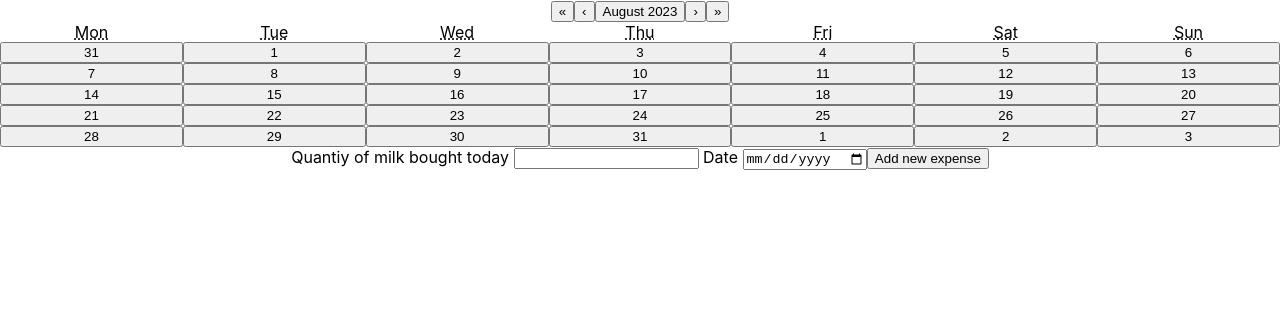
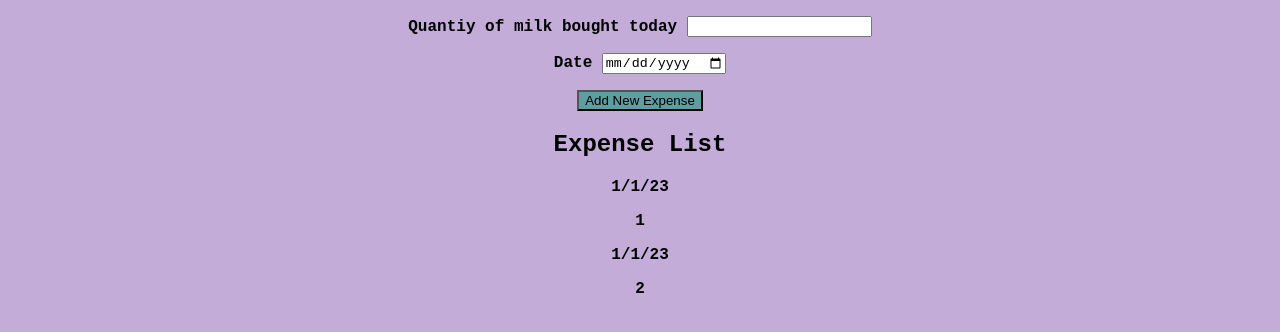
Before and after one commit to prernalele/doodhwala, a React (Create React App) app: page / in a window 1280 px wide. Shown: the top 332 px of the page. Built offline with nearby package versions, Linux system fonts and the light colour scheme.

Commit message:
(feat):improving ExpenseListCard

```diff
--- a/src/App.js
+++ b/src/App.js
@@ -1,18 +1,29 @@
 import "./App.css";
-import React from "react";
-import CustomCalendar from "./Components/CustomCalendar";
+import React, { useState } from "react";
 import NewExpense from "./Components/NewExpense";
-// import Calendar from "./Components/Calendar";
+import ExpenseListCard from "./Components/ExpenseListCard";
 
 function App() {
-  const addExpenseHandler = () => {
-    console.log("asdhahda");
-    return <NewExpense />;
+  const initialExpenses = [
+    { quantity: "1", date: "1/1/23" },
+    {
+      quantity: "2",
+      date: "1/1/23",
+    },
+  ];
+  const [expenses, setExpenses] = useState(initialExpenses);
+
+  const clickHandler = (quantity, date) => {
+    setExpenses((prevExpense) => {
+      return [...prevExpense, { quantity: quantity, date }];
+    });
   };
   return (
     <div className="App">
-      <CustomCalendar />
-      <NewExpense onClick={addExpenseHandler}> Add New expense </NewExpense>
+      <NewExpense onSubmitHandler={clickHandler}> Add New expense </NewExpense>
+      <p>
+        <ExpenseListCard expenseList={expenses} />
+      </p>
     </div>
   );
 }
--- /dev/null
+++ b/src/Components/Button.css
@@ -0,0 +1,3 @@
+.buttonClass {
+    background-color:cadetblue;
+}
--- /dev/null
+++ b/src/Components/Button.js
@@ -0,0 +1,12 @@
+import React from "react";
+import "./Button.css";
+
+const Button = () => {
+  return (
+    <button type="submit" className="buttonClass">
+      Add New Expense
+    </button>
+  );
+};
+
+export default Button;
--- /dev/null
+++ b/src/Components/ExpenseListCard.js
@@ -0,0 +1,19 @@
+import React from "react";
+
+const ExpenseListCard = (props) => {
+  return (
+    <div>
+      <h2> Expense List</h2>
+      {props.expenseList.map((item) => {
+        return (
+          <div style={{ borderBottom: "50px" }}>
+            <p>{item.date}</p>
+            <p>{item.quantity}</p>
+          </div>
+        );
+      })}
+    </div>
+  );
+};
+
+export default ExpenseListCard;
--- a/src/Components/NewExpense.js
+++ b/src/Components/NewExpense.js
@@ -1,15 +1,26 @@
-import React from "react";
+import React, { useState } from "react";
+import Button from "./Button";
+import "./newExpense.css";
 
-const NewExpense = () => {
-  console.log("in new expense");
+const NewExpense = (props) => {
+  const [quantity, setQuantity] = useState(0);
+  const [date, setDate] = useState();
+  const handlerFunction = (event) => {
+    setQuantity(event.target.value);
+    props.onSubmitHandler();
+  };
   return (
-    <div>
-      <form>
-        <label> Quantiy of milk bought today </label>
-        <input type="number" min="1" step="0.5"></input>
-        <label> Date </label>
-        <input type="date"></input>
-        <button type="submit"> Add new expense </button>
+    <div className="wrapper">
+      <form onSubmit={(event) => handlerFunction(event)}>
+        <p>
+          <label> Quantiy of milk bought today </label>
+          <input type="number" min="1" step="0.5"></input>
+        </p>
+        <p>
+          <label> Date </label>
+          <input type="date"></input>
+        </p>
+        <Button />
       </form>
     </div>
   );
--- /dev/null
+++ b/src/Components/newExpense.css
@@ -0,0 +1,6 @@
+body {
+    background-color: rgb(195, 172, 216);
+    font-family:'Courier New', Courier, monospace;
+    font-weight:bold;
+    text-align: center;
+}
```
